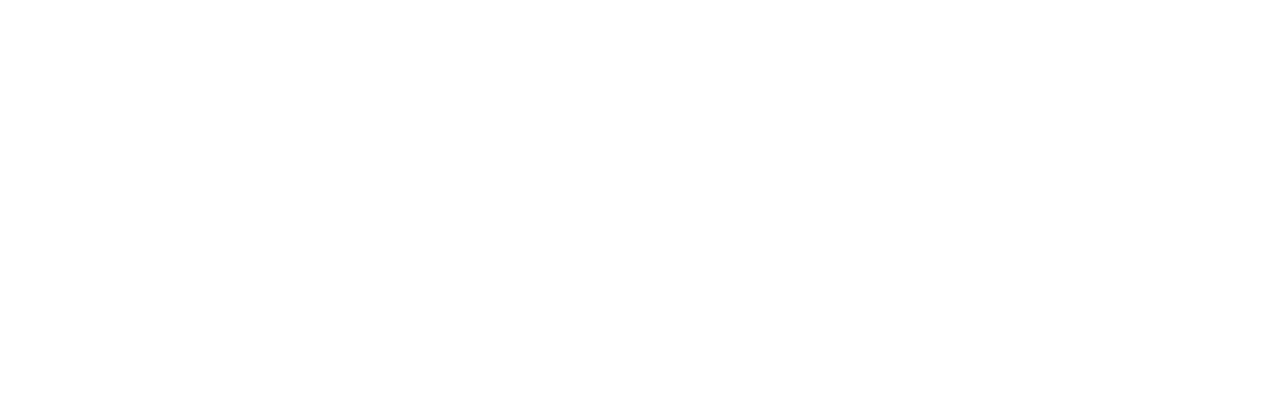
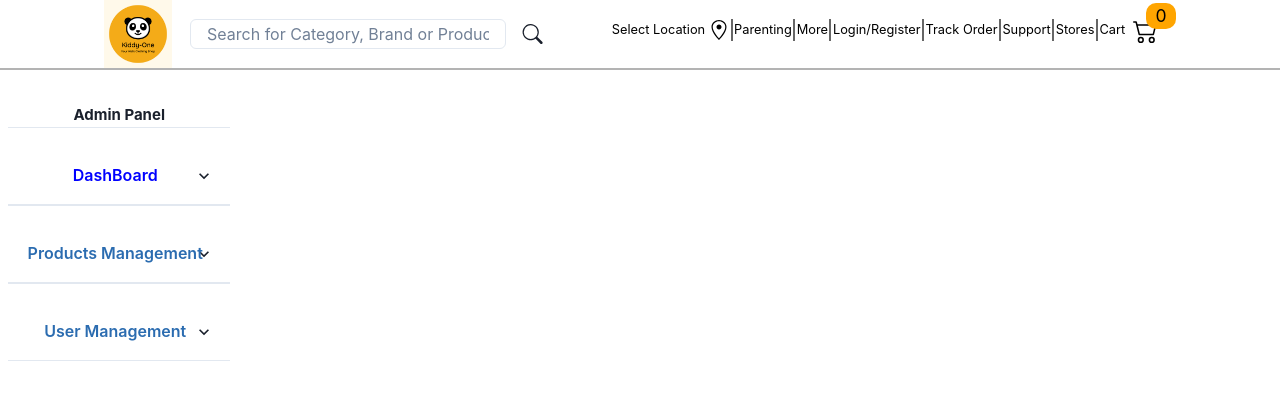
Before and after one commit to salil-01/Kiddy-One, a React (Create React App) app in the folder kiddy-one/: page /admin in a window 1280 px wide. Before the commit this address had no page. Shown: the top 400 px of the page. Built offline with nearby package versions, Linux system fonts and the light colour scheme.

Commit message:
added routing and admin panel

```diff
--- a/kiddy-one/src/components/Allroutes.jsx
+++ b/kiddy-one/src/components/Allroutes.jsx
@@ -1,5 +1,6 @@
 import React from "react";
 import { Routes, Route } from "react-router-dom";
+import AdminPage from "../pages/AdminPage";
 import Cart from "../pages/Cart";
 import Checkout from "../pages/Checkout";
 import { HomePage } from "../pages/Homepage";
@@ -21,15 +22,15 @@
           element={
             // <PrivateRoute>
             <Cart />
-            // </PrivateRoute>
+            //  </PrivateRoute>
           }
         />
         <Route
           path="/payment"
           element={
-            // <PrivateRoute>
+              //  <PrivateRoute>
             <Checkout/>
-            // </PrivateRoute>
+            //  </PrivateRoute>
           }
         />
         {/* <Route path="/singleproduct/:id" element={<SingleProductPage />} />
@@ -50,6 +51,7 @@
         <Route path="/otp" element={<Otp />} />
         <Route />
         <Route />  */}
+        <Route path="/admin" element ={<AdminPage/>}/>
       </Routes>
     </div>
   );
--- a/kiddy-one/src/components/Navbar/DesktopNav.jsx
+++ b/kiddy-one/src/components/Navbar/DesktopNav.jsx
@@ -51,7 +51,7 @@
 
             {navItem.children && (
               <PopoverContent width={"60vw"} backgroundColor={"white"}
-              boxShadow="dark-lg"
+              boxShadow="md"
               >
                 <Grid
                 p={"15px"}
--- a/kiddy-one/src/components/Navbar/TopNavabr.jsx
+++ b/kiddy-one/src/components/Navbar/TopNavabr.jsx
@@ -193,7 +193,7 @@
                 </PopoverTrigger>
                 <PopoverContent>
                   <Stack
-                    height={"100px"}
+                    height={"130px"}
                     spacing={2}
                     width={"100%"}
                     padding={"20px"}
@@ -219,6 +219,9 @@
                     )}
                     <Link href="/signup" fontSize={"1rem"}>
                       Register
+                    </Link>
+                    <Link href="/admin" fontSize={"1rem"}>
+                      Admin Panel
                     </Link>
                   </Stack>
                 </PopoverContent>
@@ -382,6 +385,10 @@
         label: "Register",
         href: "/signup",
       },
+      {
+        label: "Admin Panel",
+        href: "/admin",
+      },
     ],
   },
   {
--- /dev/null
+++ b/kiddy-one/src/components/adminpanel/AllProducts.jsx
@@ -0,0 +1,132 @@
+import {
+  Box,
+  CardBody,
+  Grid,
+  GridItem,
+  Card,
+  Stack,
+  Heading,
+  Image,
+  Text,
+  Button,
+  Flex,
+  Spinner,
+} from "@chakra-ui/react";
+import axios from "axios";
+import React, { useEffect, useState } from "react";
+
+const AllProducts = () => {
+  const [data, setData] = useState([]);
+  const [loading, setLoading] = useState(false);
+  const [noofElements, setnoofElements] = useState(3);
+  const slice = data.slice(0, noofElements);
+  const loadMore = () => {
+    setnoofElements(noofElements + 3);
+  };
+
+  const getOrderData = async (url) => {
+    return await axios.get(url);
+  };
+  useEffect(() => {
+    if (data.length === 0) {
+      setLoading(true);
+      getOrderData("https://firstcry-mockserver.onrender.com/products")
+        .then((res) => {
+          setData(res.data);
+        })
+        .catch((error) => {
+          console.log(error);
+        })
+        .finally(() => {
+          setLoading(false);
+        });
+    }
+  }, [data.length]);
+
+  const deleteOrder = async (url, id) => {
+    return await axios.delete(`${url}/${id}`);
+  };
+
+  const handleDelete = (id) => {
+    deleteOrder("https://firstcry-mockserver.onrender.com/products", id)
+      .then((e) => getOrderData())
+      .catch((e) => getOrderData());
+  };
+
+  return (
+    <Box width={"100%"}>
+      <Grid
+        gap={5}
+        templateColumns={[
+          "repeat(1, 1fr)",
+          "repeat(1, 1fr)",
+          "repeat(2, 1fr)",
+          "repeat(3, 1fr)",
+        ]}
+      >
+        {loading ? (
+          <Spinner size={"xl"} marginLeft={"35vw"} marginTop={"20vh"} />
+        ) : (
+          data?.map((el) => (
+            <GridItem>
+              <Card
+                boxShadow={"md"}
+                _hover={{
+                  "box-shadow": "rgba(0, 0, 0, 0.35) 0px 5px 15px",
+                }}
+              >
+                <CardBody>
+                  <Image src={el.image} />
+                  <Flex
+                    flexDirection={"column"}
+                    mt="6"
+                    gap={"10px"}
+                    textAlign={"left"}
+                  >
+                    <Text>Id : {el.id}</Text>
+                    <Heading as={"h4"} fontWeight={"500"} fontSize={"1.1rem"}>
+                      Title : {el.title.substring(0, 40)}...
+                    </Heading>
+                    <Text color="gray">Brand : {el.brand}</Text>
+                    <Text color="gray">Category : {el.category}</Text>
+                    <Text color="gray">Gender : {el.gender}</Text>
+                    <Text color="gray">MRP : ₹{el.mrp}</Text>
+
+                    <Box margin={"auto"}>
+                      <Button
+                        onClick={() => handleDelete(el.id)}
+                        bgColor={"red.500"}
+                        margin="auto"
+                        alignItems="center"
+                        _hover={{ bgColor: "red.400" }}
+                        color={"whiteAlpha.900"}
+                        w="70px"
+                      >
+                        Delete
+                      </Button>
+                    </Box>
+                  </Flex>
+                </CardBody>
+              </Card>
+            </GridItem>
+          ))
+        )}
+      </Grid>
+      <Box align="center" p={10}>
+        <Button
+          onClick={() => loadMore()}
+          _hover={{ bg: "RGBA(0, 0, 0, 0.24)" }}
+          size="lg"
+          h={50}
+          variant="outline"
+          color="black"
+          bg="RGBA(0, 0, 0, 0.04)"
+        >
+          Load more
+        </Button>
+      </Box>
+    </Box>
+  );
+};
+
+export default AllProducts;
--- /dev/null
+++ b/kiddy-one/src/components/adminpanel/AllUsers.jsx
@@ -0,0 +1,101 @@
+import React from "react";
+
+import {
+  Table,
+  Thead,
+  Tbody,
+  Tr,
+  Th,
+  Td,
+  TableCaption,
+  TableContainer,
+  Button,
+  Spinner,
+} from "@chakra-ui/react";
+import axios from "axios";
+import { useEffect } from "react";
+import { useState } from "react";
+
+const AllUsers = () => {
+  const [loading, setLoading] = useState(false);
+  const getOrderData = async (url) => {
+    return await axios.get(url);
+  };
+
+  const deleteOrder = async (url, id) => {
+    return await axios.delete(`${url}/${id}`);
+  };
+
+  const [data, setData] = useState([]);
+
+  useEffect(() => {
+    if (data.length === 0) {
+      setLoading(true);
+      getOrderData("https://firstcry-mockserver.onrender.com/user")
+        .then((e) => setData(e.data))
+        .catch((error) => {
+          console.log(error);
+        })
+        .finally(() => {
+          setLoading(false);
+        });
+    }
+  }, [data.length]);
+  const handleDelete = (id) => {
+    setLoading(true);
+    deleteOrder("https://firstcry-mockserver.onrender.com/user", id)
+      .then((e) => getOrderData())
+      .catch((e) => getOrderData())
+      .finally(() => {
+        setLoading(false);
+      });
+  };
+
+  return (
+    <TableContainer
+      margin="auto"
+      border={"1px solid red"}
+      //   mt={100}
+      //   mr={["30px"]}
+    >
+      <Table>
+        <Thead>
+          <Tr>
+            <Th>S.No</Th>
+            <Th>Name</Th>
+            <Th>Email</Th>
+            <Th>Mobile</Th>
+            <Th>Delete</Th>
+          </Tr>
+        </Thead>
+        <Tbody>
+          {loading ? (
+            <Spinner marginLeft={"30vw"} size={"xl"} />
+          ) : (
+            data?.map((element) => (
+              <Tr>
+                <Td>{element.id}</Td>
+                <Td>{element.name}</Td>
+                <Td>{element.email}</Td>
+                <Td>{element.mobile}</Td>
+                <Td>
+                  <Button
+                    onClick={() => handleDelete(element.id)}
+                    bgColor={"red.500"}
+                    _hover={{ bgColor: "red.400" }}
+                    color={"whiteAlpha.900"}
+                    w="60px"
+                  >
+                    Delete
+                  </Button>
+                </Td>
+              </Tr>
+            ))
+          )}
+        </Tbody>
+      </Table>
+    </TableContainer>
+  );
+};
+
+export default AllUsers;
--- /dev/null
+++ b/kiddy-one/src/components/adminpanel/Sidebar.jsx
@@ -0,0 +1,90 @@
+import React, { useRef } from "react";
+import {
+  Accordion,
+  AccordionItem,
+  AccordionButton,
+  AccordionIcon,
+  Box,
+  Text,
+  Button,
+} from "@chakra-ui/react";
+
+const Sidebar = ({ setShowPage }) => {
+
+  return (
+    <Box mt={5} pt={3} pl={2} width="100%" height="100%">
+      <Text fontSize={15} as="b">
+        Admin Panel
+      </Text>
+
+      <Accordion allowMultiple>
+        <AccordionItem>
+          <h2>
+            <AccordionButton>
+              <Button
+                pr={1}
+                mt={5}
+                w="full"
+                variant="ghost"
+                color="blue"
+                _hover={{ bg: "RGBA(0, 0, 0, 0.24)" }}
+                onClick={() => setShowPage("dashboard")}
+              >
+                DashBoard
+              </Button>
+
+              <AccordionIcon mt={5} />
+            </AccordionButton>
+          </h2>
+        </AccordionItem>
+      </Accordion>
+
+      <Accordion allowMultiple>
+        <AccordionItem>
+          <h2>
+            <AccordionButton>
+              <Button
+                pr={1}
+                mt={5}
+                w="full"
+                variant="ghost"
+                colorScheme="blue"
+                _hover={{ bg: "RGBA(0, 0, 0, 0.24)" }}
+                onClick={() => setShowPage("showprods")}
+              >
+                Products Management
+              </Button>
+
+              <AccordionIcon mt={5} />
+            </AccordionButton>
+          </h2>
+        </AccordionItem>
+      </Accordion>
+
+      <Accordion allowMultiple>
+        <AccordionItem>
+          <h2>
+            <AccordionButton>
+              <Button
+                pr={1}
+                mt={5}
+                w="full"
+                variant="ghost"
+                colorScheme="blue"
+                _hover={{ bg: "RGBA(0, 0, 0, 0.24)" }}
+                onClick={() => setShowPage("showusers")}
+              >
+                {" "}
+                User Management
+              </Button>
+
+              <AccordionIcon mt={5} />
+            </AccordionButton>
+          </h2>
+        </AccordionItem>
+      </Accordion>
+    </Box>
+  );
+};
+
+export default Sidebar;
--- /dev/null
+++ b/kiddy-one/src/pages/AdminPage.jsx
@@ -0,0 +1,39 @@
+import { useState } from "react";
+import AllProducts from "../components/adminpanel/AllProducts";
+import Sidebar from "../components/adminpanel/Sidebar";
+import TopNavBar from "../components/Navbar/TopNavabr";
+import { Box, Flex } from "@chakra-ui/react";
+import AllUsers from "../components/adminpanel/AllUsers";
+
+const AdminPage = () => {
+  const [showPage, setShowPage] = useState("dashboard");
+  return (
+    <>
+      <TopNavBar />
+
+      <Flex justifyContent={"space-between"} width={"100%"}>
+        <Box
+        //   border={"1px solid"}
+          width={["40%", "40%", "30%", "18%"]}
+          h="100vh"
+          position={"fixed"}
+        >
+          <Sidebar setShowPage={setShowPage} />
+        </Box>
+        <Box
+        //   border={"1px solid"}
+          width={["55%", "55%", "60%", "75%"]}
+          marginLeft={["50%", "45%", "20%"]}
+        >
+          {/* {showPage == "dashboard" ? <Deshboard /> : null} */}
+          {showPage == "showprods" ? <AllProducts /> : null}
+          {showPage == "showusers" ? <AllUsers /> : null}
+          {/* {showPage == "addprod" ? <AdminProduct /> : null} */}
+          {/* {showPage == "editprod" ? <Delivery /> : null} */}
+          {/* {showPage == "deleteprod" ? <Delete/> : null} */}
+        </Box>
+      </Flex>
+    </>
+  );
+};
+export default AdminPage;
```
Also changed, not shown: kiddy-one/src/components/adminpanel/AddProduct.jsx (added, +7 -0 lines).
